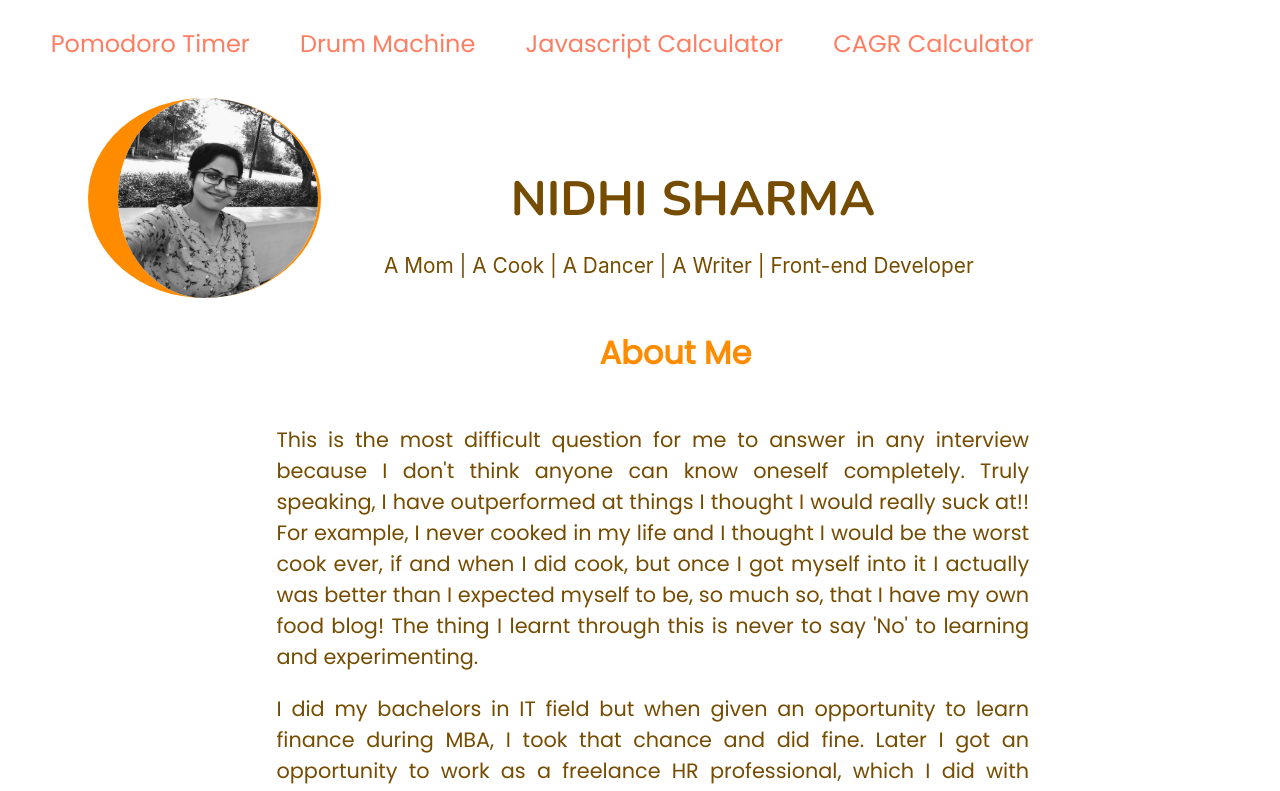
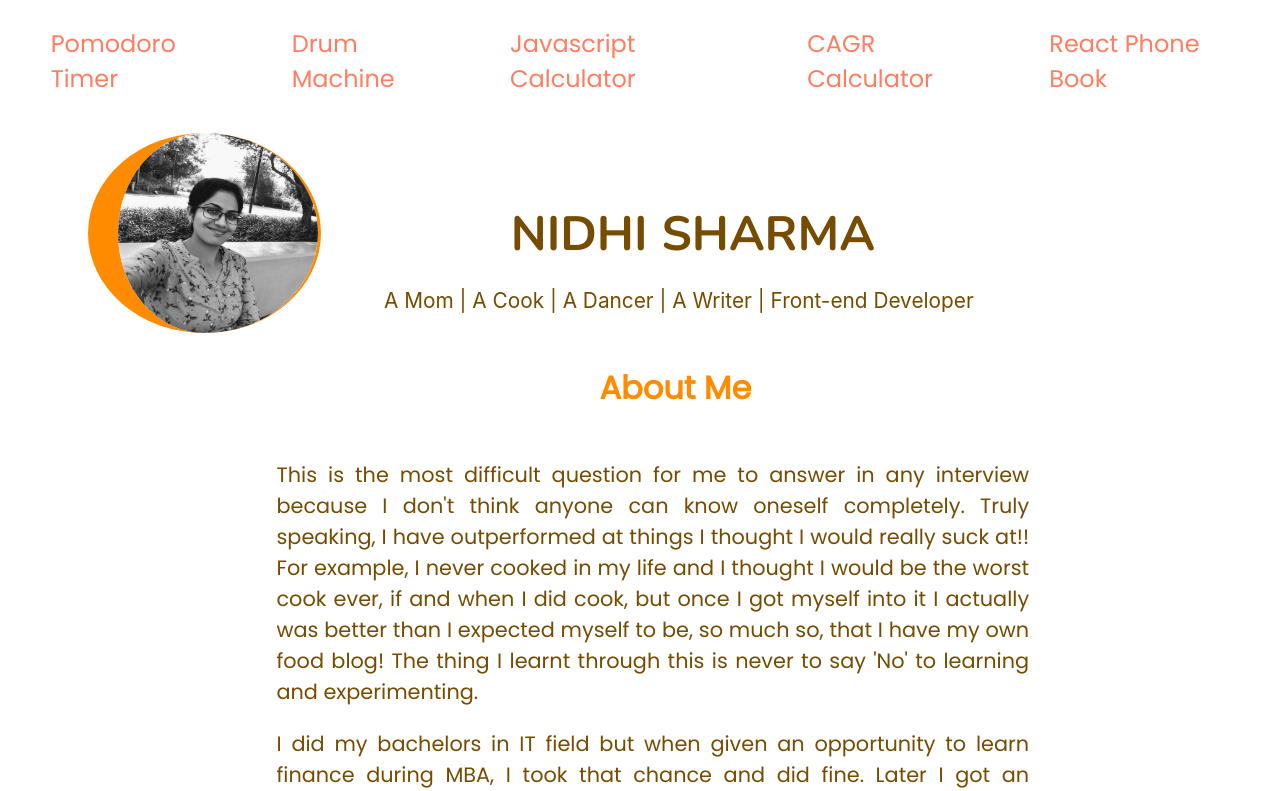
Before and after one commit to nidhidsharma08121988/nidhipsharmawebsite, a React (Create React App) app: page / in a window 1280 px wide. Shown: the top 791 px of the page. Built offline with nearby package versions, Linux system fonts and the light colour scheme.

Commit message:
Added new project

```diff
--- a/src/App.js
+++ b/src/App.js
@@ -1,4 +1,3 @@
-import logo from './logo.svg';
 import './App.css';
 import DisplayName from './FlickeringDisplay.jsx';
 import DisplayBody from './DisplayBody';
--- a/src/FlickeringDisplay.jsx
+++ b/src/FlickeringDisplay.jsx
@@ -25,6 +25,11 @@ function DisplayName() {
                         CAGR Calculator
 					</a>
                 </div>
+                <div className="projName">
+                    <a href="https://codepen.io/nidhidsharma08121988/full/mdRpywm" target="_blank">
+                        React Phone Book
+					</a>
+                </div>
             </div>
             <div class="heading">
                 <div className="image">
```
Also changed, not shown: 1 other file (tests, documents, lock files or other folders).
